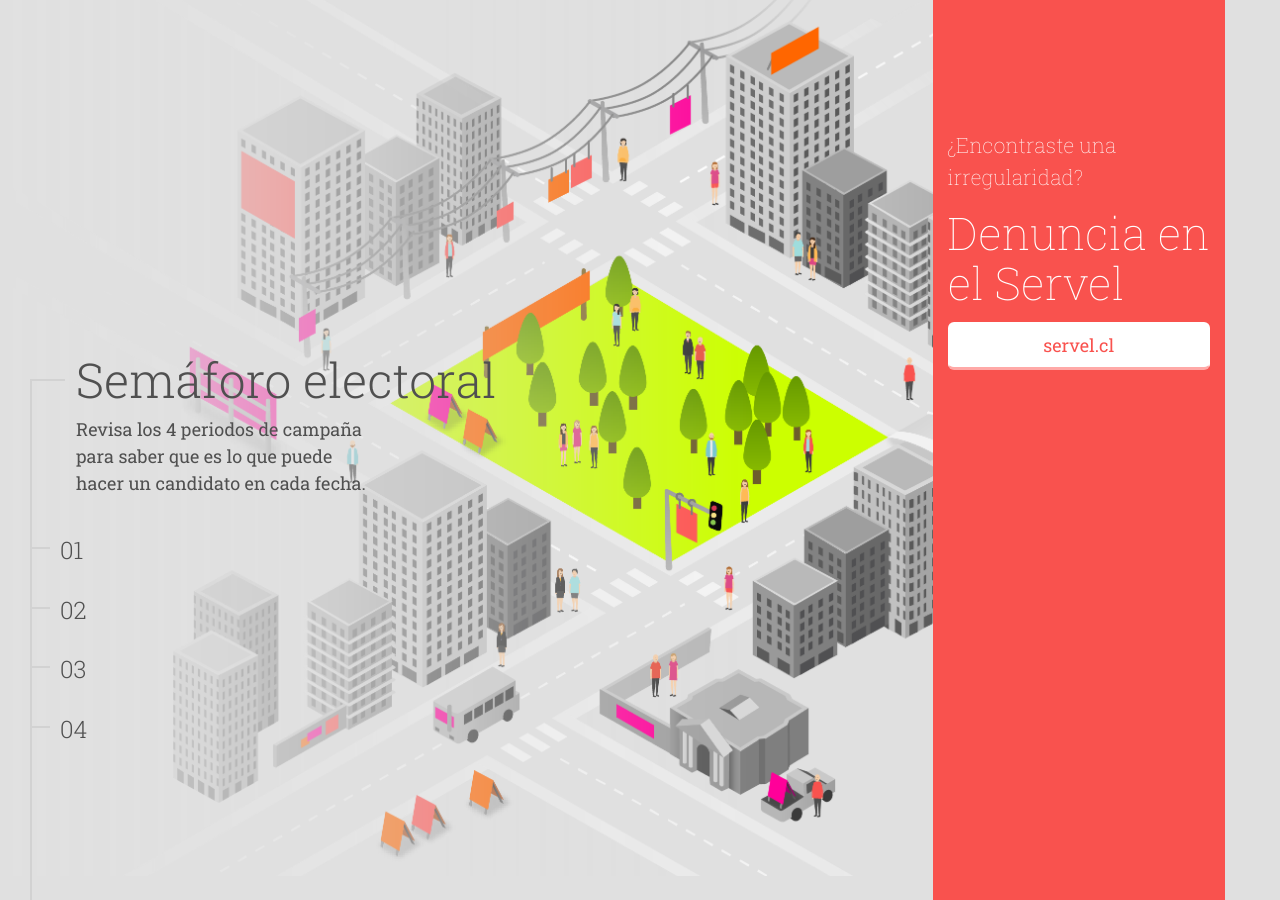
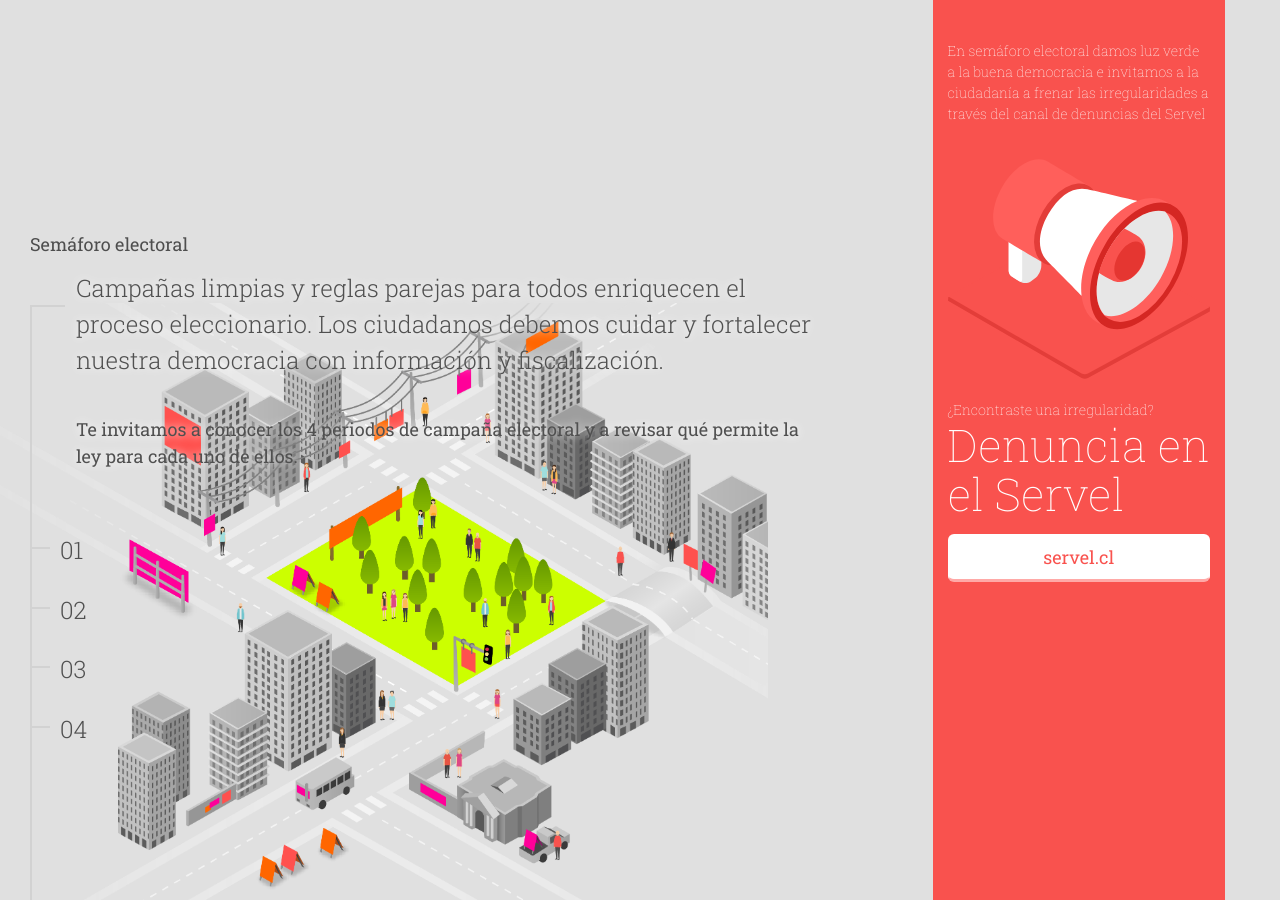
Before and after one commit to ciudadanointeligente/semaforo-electoral, a Jekyll site: the page built from index.html, in a window 1280 px wide and 900 px high. Built offline with Jekyll 4.4.1, drawn with Linux system fonts in a browser that asks for light colours; nearby versions of some CDN libraries.

Commit message:
Contenido home

```diff
--- a/_sass/_base.scss
+++ b/_sass/_base.scss
@@ -182,6 +182,24 @@ pre {
     }
 }
 
+/*Home*/
+
+#home .nav__title {
+    width: auto;
+    max-width: 750px;
+    height: 140px;
+    font-size: 24px;
+    text-shadow: 0px 0px 10px white;
+    font-weight: 300;
+}
+
+#home .nav__body {
+    text-shadow: 0px 0px 10px white;
+    width: auto;
+    max-width: 750px;
+    font-weight: 500;
+}
+
 /*Menu*/
 
 .wrapper {
@@ -196,7 +214,7 @@ section {
   font-size: 21px;
   font-weight: 100;
   background-color: #22A7F0;
-
+  padding: 90px 0;
   display: flex;
   justify-content: center;
   align-items: center;
@@ -212,8 +230,10 @@ section {
 section:nth-child(2) {
     background-color: #E0E0E0;
     background-image: url(../img/ciudad01.png);
-    background-size: 88%;
+    background-size: 60%;
     background-repeat: no-repeat;
+    background-position: left bottom;
+    padding: 0px 0;
 }
 
 .nav {
@@ -354,12 +374,21 @@ b, strong {
     background: $red;
     color: white;
     height: 100vh;
-    padding: 130px 15px;
+    padding: 40px 15px;
+}
+
+.denuncia p {
+    font-size: 14px;
 }
 
 .denuncia h2 {
     font-size: 45px;
     font-weight: 100;
+    margin-top: -15px;
+}
+
+.denuncia img {
+    margin: 20px 0;
 }
 
 .denuncia a.btn {
--- a/index.html
+++ b/index.html
@@ -5,13 +5,17 @@ layout: default
 
   <div class="wrapper" >
 
+
     <nav class="nav__wrapper" id="navbar-example">
+      <h4>Semáforo electoral</h4>
+
       <ul class="nav">
 
-        <li role="presentation" class="active">
+        <li role="presentation" class="active" id="home">
           <a href="#section1">
-            <span class="nav__counter">Semáforo electoral</span>
-            <p class="nav__body"><strong>Revisa los 4 periodos de campaña para saber que es lo que puede hacer un candidato en cada fecha.</strong></p>
+            <!-- <span class="nav__counter">Semáforo electoral</span> -->
+            <p class="nav__title">Campañas limpias y reglas parejas para todos enriquecen el proceso eleccionario. Los ciudadanos debemos cuidar y fortalecer nuestra democracia con información y fiscalización.</p>
+            <p class="nav__body">Te invitamos a conocer los 4 periodos de campaña electoral y a revisar qué permite la ley para cada uno de ellos.</p>
           </a>
         </li>
 
@@ -54,6 +58,8 @@ layout: default
       <div class="container">
         <div class="row">
           <div class="col-md-3 col-md-offset-9 denuncia">
+            <p>En semáforo electoral damos luz verde a la buena democracia e invitamos a la ciudadanía a frenar las irregularidades a través del canal de denuncias del Servel</p>
+            <img src="{{ "/img/speaker.svg" | prepend: site.baseurl }}">
             <p>¿Encontraste una irregularidad?</p>
             <h2>Denuncia en el Servel</h2>
             <a href="/" class="btn btn-lg">servel.cl</a>
```
Also changed, not shown: img/ciudad01.png, img/speaker.svg (added).
